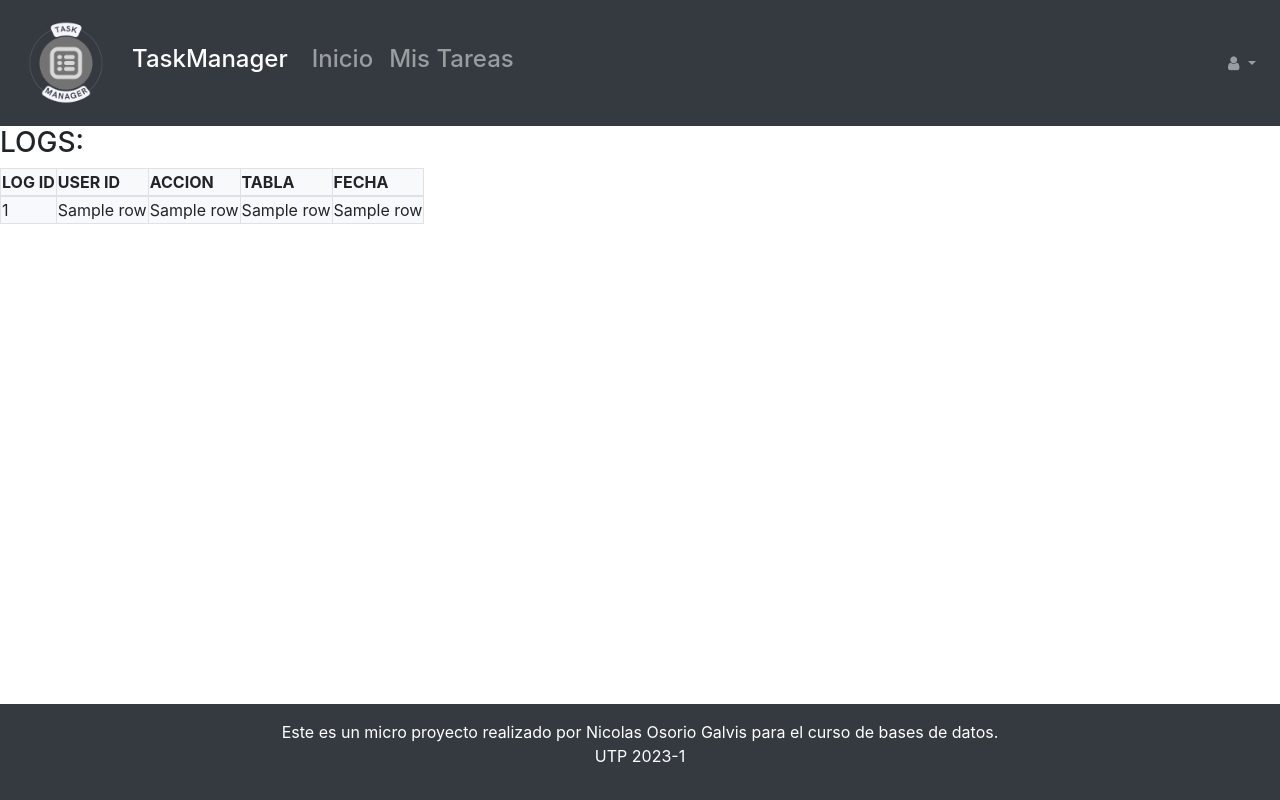
After one commit to OsorioCODE01/TaskManagerSimpleApp, a Flask app: template templates/Public/logs.html in a window 1280 px wide. The commit adds this page. Run offline with Flask 3, Linux system fonts and the light colour scheme; the template is opened without the code that fills it: most values are stand-ins (such as "Sample title", 1, 10 or a date in 2020); some libraries are stand-ins or nearby versions.

Commit message:
FINALTEST

```diff
--- a/main.py
+++ b/main.py
@@ -17,7 +17,7 @@ PORT= os.getenv('PORT')
 
 app = Flask(__name__)
 app.config.update(
-    DEBUG=False
+    DEBUG=True
 )
 app.secret_key = 'Im_the_key'
 
@@ -40,10 +40,21 @@ def not_found(error):
 @app.errorhandler(500)
 def internal_server_error(error):
     return render_template('/Public/500.html', error=error)
+
 @app.route('/')
 def index ():
     return render_template('/Public/index.html')
 
+@app.route('/logs')#Consulta Para ver el resgistro de logs
+def logs():
+    if session['Admin'] == 1:
+        cursor = mysql.connection.cursor()
+        cursor.execute("SELECT * FROM logs ")
+        data = cursor.fetchall()
+        cursor.close()
+        return render_template('/Public/logs.html', data=data)
+    else:
+        return render_template('/Public/acces_deined.html')
 
 @app.route('/login', methods=['GET', 'POST']) #Verficiacion de credenciales
 def login():
@@ -121,6 +132,16 @@ def AgregarTask():
         mysql.connection.commit()
         cursor.close()
         flash('Tarea guardada con exito.','success')
+
+        #Resgistro en log
+        user_id = session['user_id']
+        accion = "Creo nueva tarea"
+        tabla = "tasks"
+        log = mysql.connection.cursor()
+        log.execute('INSERT INTO logs (user_id, accion, tabla) VALUES (%s,%s,%s) ', (user_id, accion, tabla))
+        mysql.connection.commit()
+        log.close()
+
         return redirect(url_for('UserTasks'))
     return render_template('/Public/AgregarTask.html')
 
@@ -160,8 +181,17 @@ def AgregarUser():
         cur.execute("INSERT INTO users (DNI ,primer_nombre, segundo_nombre, primer_apellido, segundo_apellido, telefono, fecha_nacimiento, direccion, username, password) VALUES (%s,%s,%s,%s,%s,%s,%s,%s,%s,%s)", (DNI,primer_nombre,segundo_nombre,primer_apellido,segundo_apellido,telefono,fecha_nacimiento,direccion,username,password))
         mysql.connection.commit()
         cur.close()
+        flash('Informacio ingresada con exito','success')
 
-        flash('Informacio ingresada con exito','success')
+        #Resgistro en log
+        user_id = request.form['DNI']
+        accion = "Nuevo User: {}".format(request.form['primer_nombre'])
+        tabla = "users"
+        log = mysql.connection.cursor()
+        log.execute('INSERT INTO logs (user_id, accion, tabla) VALUES (%s,%s,%s) ', (user_id, accion, tabla))
+        mysql.connection.commit()
+        log.close()
+
         return render_template('/Public/login.html')
     return render_template('/Public/AgregarUser.html')
 
@@ -212,11 +242,22 @@ def editar_task(id):
 #.---------------------------------------------------------------------------------------------------------------------------
 @app.route('/eiliminar_task/<int:id>', methods=['GET','POST']) #Borrado logico de una tarea a partir de la id
 def eliminar_task(id):
+    #Parte logica:
     cursor = mysql.connection.cursor()
     cursor.execute('UPDATE tasks SET ShowTask=%s WHERE task_id = %s;', (0,id))
     mysql.connection.commit()
     cursor.close()
     flash('Tarea eliminada','danger')
+
+    #Regsitro en log:
+    user_id = session['user_id']
+    accion = "Eliminado logico Tarea con id: {}".format(id)
+    tabla = "Tasks"
+    log = mysql.connection.cursor()
+    log.execute('INSERT INTO logs (user_id, accion, tabla) VALUES (%s,%s,%s) ', (user_id, accion, tabla))
+    mysql.connection.commit()
+    log.close()
+
     return redirect(url_for('UserTasks'))
 #----------------------------------------------------------------------------------------------------------------------
 @app.route('/eiliminar_task_perma/<int:id>', methods=['GET','POST']) #Borrado permamente de una tarea a partir de la id
@@ -226,35 +267,77 @@ def eliminar_task_perma(id):
     mysql.connection.commit()
     cursor.close()
     flash('Tarea eliminada de forma permamente', 'danger')
+
+    #Regsitro en log:
+    user_id = session['user_id']
+    accion = "Eliminado perma Tarea con id: {}".format(id)
+    tabla = "Tasks"
+    log = mysql.connection.cursor()
+    log.execute('INSERT INTO logs (user_id, accion, tabla) VALUES (%s,%s,%s) ', (user_id, accion, tabla))
+    mysql.connection.commit()
+    log.close()
+
     return redirect(url_for('AllTasks'))
 #---------------------------------------------------------------------------------------------
 @app.route('/Terminar_task/<int:id>', methods=['GET','POST']) #Finalizacion de tarea
 def Terminar_task(id):
+    #Parte logica:
     finish = datetime.now()
     cursor = mysql.connection.cursor()
     cursor.execute('UPDATE tasks SET status=%s, finish=%s  WHERE task_id = %s;', (0,finish,id))
     mysql.connection.commit()
     cursor.close()
     flash('¡Tarea finalizada!','success')
+
+    #Registro en el log:
+    user_id = session['user_id']
+    accion = "Finalizacion Tarea con id: {}".format(id)
+    tabla = "Tasks"
+    log = mysql.connection.cursor()
+    log.execute('INSERT INTO logs (user_id, accion, tabla) VALUES (%s,%s,%s) ', (user_id, accion, tabla))
+    mysql.connection.commit()
+    log.close()
+
     return redirect(url_for('UserTasks'))
 #-------------------------------------------------------------------------------------------------
 @app.route('/eiliminar/<int:id>', methods=['GET','POST']) #ELIMINAR USUARIOS DE LA DB A PARTIR DE LA ID
 def eliminar(id):
+    #PARTE LOGICA
     cursor = mysql.connection.cursor()
     cursor.execute('DELETE FROM users WHERE DNI = %s;', (id,))
     mysql.connection.commit()
     cursor.close()
+    flash(f'El Usuario {id} y todos sus registros han sido eliminados', 'danger')
+    #REGISTRO EN LOG
+    user_id = session['user_id']
+    accion = "Eliminacion user: {}".format(id)
+    tabla = "users"
+    log = mysql.connection.cursor()
+    log.execute('INSERT INTO logs (user_id, accion, tabla) VALUES (%s,%s,%s) ', (user_id, accion, tabla))
+    mysql.connection.commit()
+    log.close()
+
     return redirect(url_for('users'))
 #------------------------------------------------------------------------------------------------------------------
 @app.route('/guardar_cambios_task/<int:id>', methods=['POST'])
 def guardar_cambios_task(id):
     task_name = request.form['task_name']
     description = request.form['description']
+    ShowTask = request.form['ShowTask']
     cursor = mysql.connection.cursor()
-    cursor.execute("UPDATE tasks SET task_name=%s, description=%s WHERE task_id=%s", (task_name, description, id) )
+    cursor.execute("UPDATE tasks SET task_name=%s, description=%s, ShowTask=%s WHERE task_id=%s", (task_name, description,ShowTask, id) )
     mysql.connection.commit()
     cursor.close()
     flash('Cambios guardados con exito', 'success')
+        #Registro en el log:
+    user_id = session['user_id']
+    accion = "Edicion de Tarea con id: {}".format(id)
+    tabla = "Tasks"
+    log = mysql.connection.cursor()
+    log.execute('INSERT INTO logs (user_id, accion, tabla) VALUES (%s,%s,%s) ', (user_id, accion, tabla))
+    mysql.connection.commit()
+    log.close()
+
     if session['Admin'] == 1:
         return redirect('/AllTasks')
     else:
@@ -263,6 +346,7 @@ def guardar_cambios_task(id):
 #------------------------------------------------------------------------------------------------------
 @app.route('/guardar_cambios/<int:id>', methods=['POST'])
 def guardar_cambios(id):
+    #Funcionamiento logico
     primer_nombre = request.form['primer_nombre']
     segundo_nombre = request.form['segundo_nombre']
     primer_apellido = request.form['primer_apellido']
@@ -271,10 +355,24 @@ def guardar_cambios(id):
     fecha_nacimiento = request.form['fecha_nacimiento']
     direccion = request.form['direccion']
     admin = request.form['admin']
+    username = request.form['username']
+    password = request.form['password']
     cursor = mysql.connection.cursor()
-    cursor.execute('UPDATE users SET primer_nombre=%s, segundo_nombre=%s, primer_apellido=%s, segundo_apellido=%s, telefono=%s, fecha_nacimiento=%s, direccion=%s, admin=%s WHERE DNI=%s', (primer_nombre, segundo_nombre,primer_apellido,segundo_apellido,telefono,fecha_nacimiento,direccion,admin, id))
+    cursor.execute('UPDATE users SET primer_nombre=%s, segundo_nombre=%s, primer_apellido=%s, segundo_apellido=%s, telefono=%s, fecha_nacimiento=%s, direccion=%s, admin=%s, username=%s, password=%s WHERE DNI=%s', (primer_nombre, segundo_nombre,primer_apellido,segundo_apellido,telefono,fecha_nacimiento,direccion,admin,username,password, id))
     mysql.connection.commit()
     cursor.close()
+    #Registro en el log:
+    user_id = id
+    accion = "Edicion del perfil."
+    tabla = "users"
+    log = mysql.connection.cursor()
+    log.execute('INSERT INTO logs (user_id, accion, tabla) VALUES (%s,%s,%s) ', (user_id, accion, tabla))
+    mysql.connection.commit()
+    log.close()
+
+
+
+    #Alertas:
     if session['Admin'] == 1:
         flash('Cambios guardados con exito', 'success')
         return redirect('/users')
@@ -285,4 +383,4 @@ def guardar_cambios(id):
 
 
 if __name__ == "__main__":
-    app.run(port=PORT)
+    app.run()
--- a/static/css/main.css
+++ b/static/css/main.css
@@ -1,3 +1,7 @@
 html {
     font-family: sans-serif;
 }
+
+.card-custom {
+    max-width: 300px;
+  }
--- a/templates/Bases/base.html
+++ b/templates/Bases/base.html
@@ -55,7 +55,7 @@
     <div class="container">
       <div class="row">
         <div class="col-lg-12">
-          <p>Este es un micro proyecto realizado por Nicolas Osorio Galvis para el curso de bases de datos bases de datos.
+          <p>Este es un micro proyecto realizado por Nicolas Osorio Galvis para el curso de bases de datos.
             <br> UTP  2023-1
           </p>
         </div>
--- a/templates/Bases/navbar.html
+++ b/templates/Bases/navbar.html
@@ -36,6 +36,11 @@
         <a class="nav-item nav-link " href="{{url_for('AllTasks')}}" target="_self"><h4>Tareas Usuarios</h4></a>
         {%endif%}
       </li>
+      <li class="nav-item">
+        {%if session['Admin'] == 1%}
+        <a class="nav-item nav-link " href="{{url_for('logs')}}" target="_self"><h4>Logs</h4></a>
+        {%endif%}
+      </li>
     </ul>
     <ul class="navbar-nav">
       <li class="nav-item dropdown ">
--- a/templates/Public/AllTasks.html
+++ b/templates/Public/AllTasks.html
@@ -5,6 +5,7 @@
 {%endblock%}
 
 {%block content%}
+<h3>REGISTRO DE TAREAS:</h3>
 <table class="table-bordered bg-light table-hover">
   <thead>
     <tr>
--- a/templates/Public/editarTask.html
+++ b/templates/Public/editarTask.html
@@ -25,6 +25,12 @@ Editar Tarea
                     <div class="form-group">
                         <textarea name="description" rows="4" cols="50">{{data[4]}}</textarea>
                     </div>
+                    {%if session['Admin'] == 1%}
+                    <div class="form-group">
+                        <label for="ShowTask"> Mostrar Tarea</label>
+                        <input type="text" class="form-control mt-3" name="ShowTask" value="{{data[5]}}">
+                    </div>
+                    {%endif%}
                     <button class="btn btn-outline-info btn-rounded btn-block my-4 waves-effect z-depth-0" type="submit">Guardar Tarea</button>
 
                 </form>
--- /dev/null
+++ b/templates/Public/logs.html
@@ -0,0 +1,34 @@
+{%extends 'Bases/base.html'%}
+
+{%block title%}
+{{super()}}
+Logs
+{%endblock%}
+
+
+
+{%block content%}
+<h3>LOGS:</h3>
+<table class="table-bordered bg-light table-hover">
+  <thead>
+    <tr>
+      <th>LOG ID</th>
+      <th>USER ID</th>
+      <th>ACCION</th>
+      <th>TABLA</th>
+      <th>FECHA</th>
+    </tr>
+  </thead>
+  <tbody>
+    {% for row in data %}
+    <tr>
+      <td>{{ row[0] }}</td>
+      <td>{{ row[1] }}</td>
+      <td>{{ row[2] }}</td>
+      <td>{{ row[3] }}</td>
+      <td>{{ row[4] }}</td>
+    </tr>
+    {% endfor %}
+  </tbody>
+</table>
+{%endblock%}
```
Also changed, not shown: templates/Public/tasks.html (+21 -17 lines).
